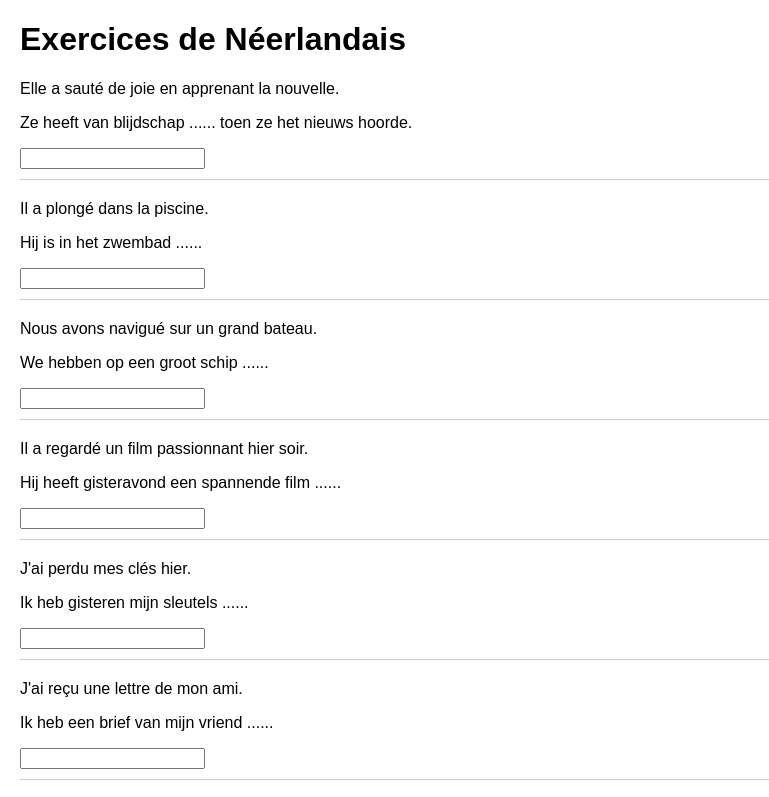
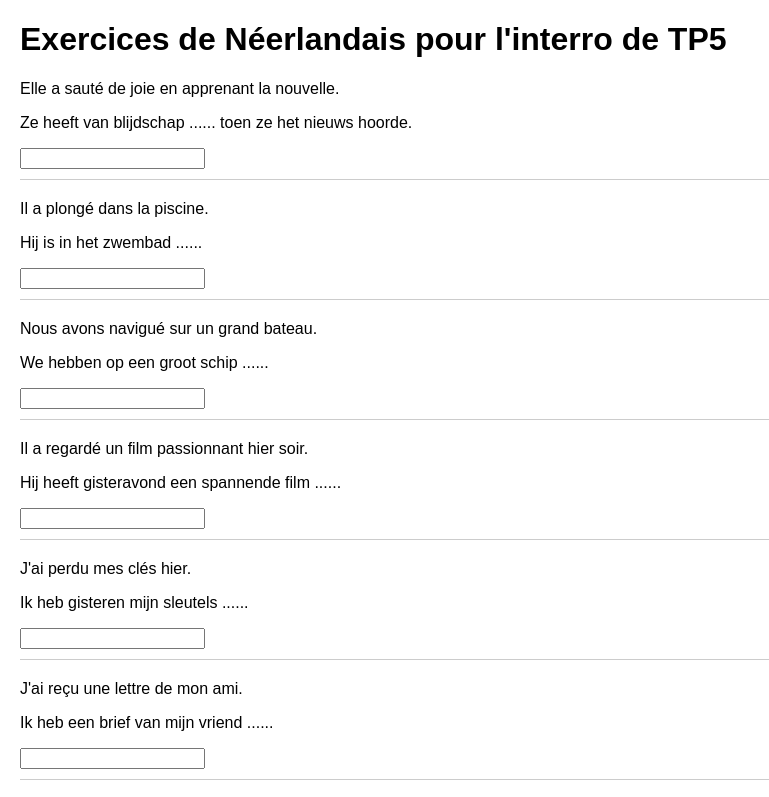
Before and after one commit to TsivataKateryna/vocab, a plain HTML site: page nl_tom_html/quiztp.html in a window 1280 px wide. Shown: the top 797 px of the page, without its empty margins (0-769 px from the left). Drawn offline with Linux system fonts and the light colour scheme.

Commit message:
update titre

```diff
--- a/nl_tom_html/quiztp.html
+++ b/nl_tom_html/quiztp.html
@@ -38,7 +38,7 @@
     </style>
 </head>
 <body>
-    <h1>Exercices de Néerlandais</h1>
+    <h1>Exercices de Néerlandais pour l'interro de TP5</h1>
     <form id="quizForm">
         <div id="exercisesContainer"></div>
         <button type="button" onclick="submitQuiz()">Submit</button>
```
